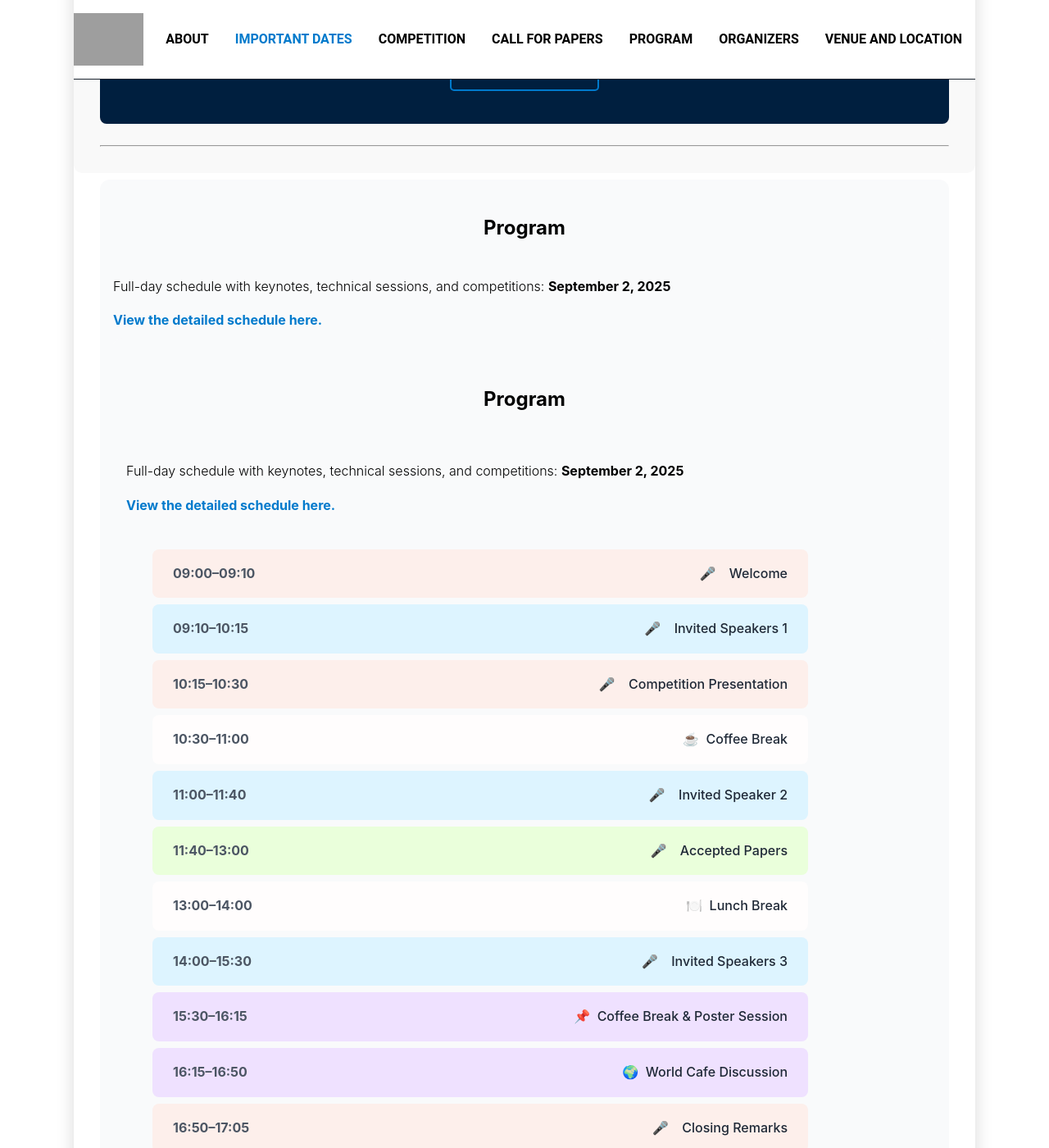
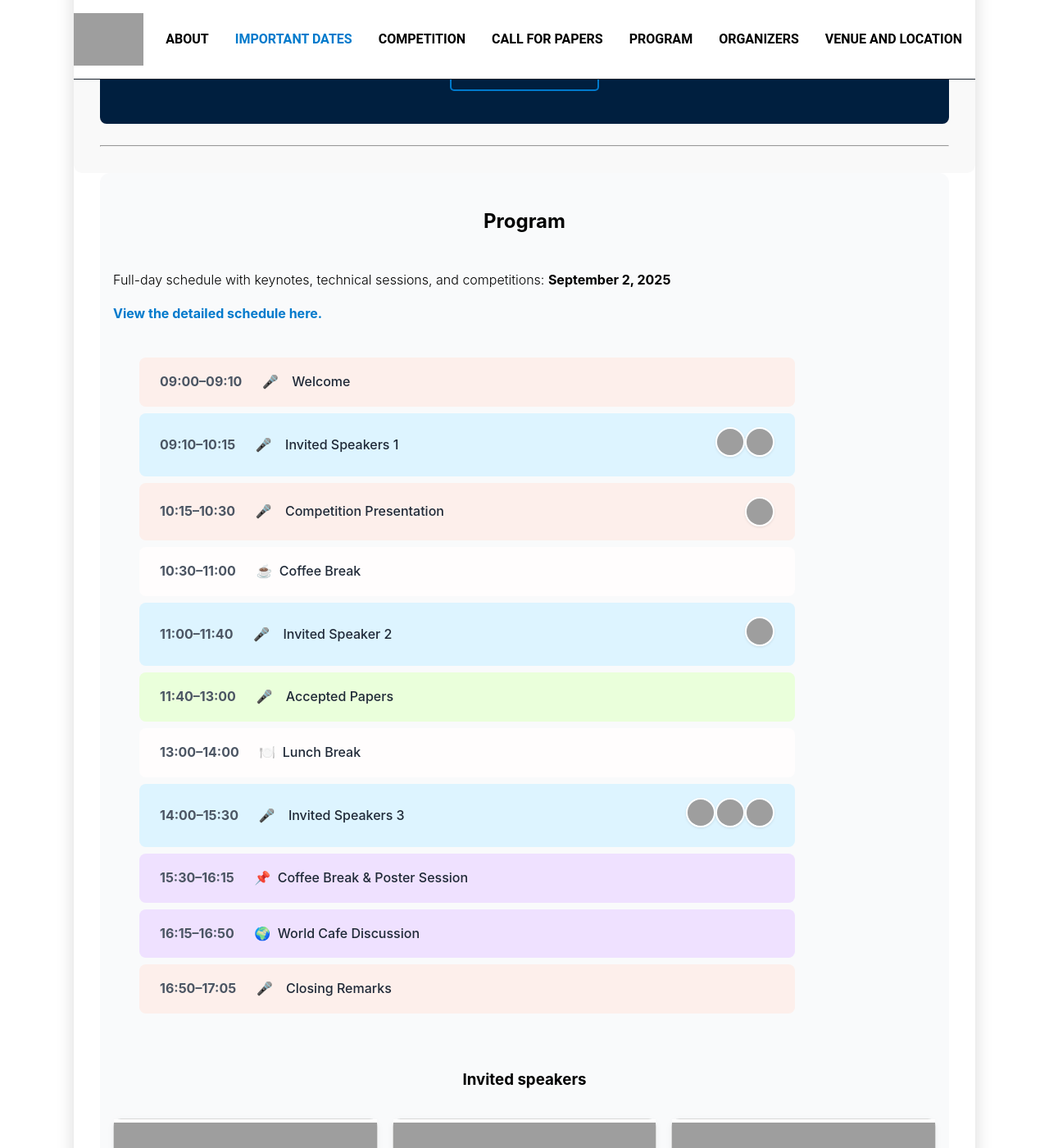
Before and after one commit to comrob/ecmr25slam, a Jekyll site: the page built from docs/index.markdown, in a window 1280 px wide and 1400 px high, scrolled down 3854 px. Shown: the whole window at 82% size. Built offline with Jekyll 4.4.1, drawn with Linux system fonts in a browser that asks for light colours; grey boxes are pictures that could not be loaded.

Commit message:
improve the schedule

```diff
--- a/docs/assets/css/style.css
+++ b/docs/assets/css/style.css
@@ -491,6 +491,7 @@ pre {
   border-radius: var(--border-radius);
   background-color: #fff;
   box-shadow: 0 2px 8px rgba(0, 0, 0, 0.05);
+  scroll-margin-top: var(--header-height-increased, 0px); /* Uses the JS variable, with a fallback of 80px */
 }
 
 .image-info-card:hover {
@@ -876,6 +877,80 @@ li.event-poster.event-networking .date-value::before {
 li.event-poster .date-value::before {
   content: '📌 ';
   margin-right: 4px;
+}
+
+ul.date-list li {
+  display: flex;
+  align-items: center;
+  justify-content: space-between;
+  padding-top: 1rem;
+  padding-bottom: 1rem;
+}
+
+/* Container for the speaker images on the right */
+.schedule-speakers {
+  display: flex;
+  align-items: center;
+  padding-left: 15px; /* Space between text and images */
+}
+
+/* Style for each circular avatar */
+.speaker-avatar {
+  width: 36px;
+  height: 36px;
+  border-radius: 50%;
+  object-fit: cover;
+  border: 2px solid white;
+  box-shadow: 0 1px 3px rgba(0,0,0,0.1);
+}
+
+/* Creates the overlapping effect for multiple speakers */
+.speaker-avatar:not(:first-child) {
+  margin-left: -12px;
+}
+
+
+/* --- 1. Enable Smooth Scrolling for Anchor Links --- */
+html {
+  scroll-behavior: smooth;
+}
+
+/* --- 2. Tooltip Styles for Speaker Avatars --- */
+
+/* The link wrapping the avatar needs to be a positioning context */
+.schedule-speakers a {
+  position: relative;
+  display: block; /* Helps with positioning */
+}
+
+/* The main tooltip bubble */
+.schedule-speakers a::before {
+  content: attr(data-tooltip); /* Pulls text from the HTML data-tooltip attribute */
+  position: absolute;
+  bottom: 125%; /* Position it above the avatar */
+  left: 50%;
+  transform: translateX(-50%);
+
+  /* Visual styling */
+  background-color: var(--dark-color, #2c3e50);
+  color: #fff;
+  padding: 8px 12px;
+  border-radius: 6px;
+  font-size: 0.85rem;
+  line-height: 1.4;
+  white-space: nowrap; /* Keeps the tooltip on one line */
+
+  /* Hide by default and add a smooth transition */
+  opacity: 0;
+  visibility: hidden;
+  transition: opacity 0.2s, visibility 0.2s;
+  z-index: 100;
+}
+
+/* Show the tooltip when hovering over the link */
+.schedule-speakers a:hover::before {
+  opacity: 1;
+  visibility: visible;
 }
 
 /* --- Styles for Dataset Cards --- */
--- a/docs/assets/js/script.js
+++ b/docs/assets/js/script.js
@@ -61,6 +61,7 @@ document.addEventListener("DOMContentLoaded", function () {
     if (header) {
       const headerHeight = header.offsetHeight;
       document.documentElement.style.setProperty('--header-height', `${headerHeight}px`);
+      document.documentElement.style.setProperty('--header-height-increased', `${headerHeight+5}px`);
     }
   };
 
--- a/docs/index.markdown
+++ b/docs/index.markdown
@@ -242,14 +242,6 @@ contact-email: hulchvse@student.cvut.cz
     <hr>
 </section>
 
-<h2 id="program"></h2>
-<section id="program-section">
-<h2>Program</h2>
-<div class="section-intro">
-<p>Full-day schedule with keynotes, technical sessions, and competitions: <strong>September 2, 2025</strong></p>
-
-<p><strong><a href="https://docs.google.com/spreadsheets/d/e/2PACX-1vRKTBlQfFsy7Ry1iLaIIFlKDZww0W6he26UZ_iveERtk5A_Ps7fyLiS-Diam5fnhLhh99U1VO7eT7Yw/pubhtml?gid=764812166&single=true" target="_blank">View the detailed schedule here.</a></strong></p>
-
 <section id="program-section">
 <h2 id="program">Program</h2>
 <div class="section-intro">
@@ -259,58 +251,106 @@ contact-email: hulchvse@student.cvut.cz
 
 <ul class="date-list">
     <li class="event-speech event-organization">
-        <span class="date-label"><strong>09:00–09:10</strong></span>
-        <span class="date-value">Welcome</span>
+        <div>
+            <span class="date-label"><strong>09:00–09:10</strong></span>
+            <span class="date-value">Welcome</span>
+        </div>
+        </li>
+    <li class="event-speech event-invited">
+        <div>
+            <span class="date-label"><strong>09:10–10:15</strong></span>
+            <span class="date-value">Invited Speakers 1</span>
+        </div>
+        <div class="schedule-speakers">
+            <a href="#speaker-artan" data-tooltip="9:10-9:40 - Unal Artan: 'An Unsupervised Approach to Map Quality Assessment'">
+                <img class="speaker-avatar" src="{{ 'https://media.licdn.com/dms/image/v2/D5603AQGjUHX9MRCTvA/profile-displayphoto-shrink_800_800/profile-displayphoto-shrink_800_800/0/1720620910006?e=1758758400&v=beta&t=HFtPZEOZdiFCovy-gkNRqOZ3K__okTh_0cD7Qd-3ml0' | absolute_url }}" alt="Unal Artan">
+            </a>
+            <a href="#speaker-giammarino" data-tooltip="9:40-10:15 - Luca Di Giammarino: 'Active Perception and Mapping...'">
+                <img class="speaker-avatar" src="{{ 'https://media.licdn.com/dms/image/v2/D4E03AQGpPqYM_m7Blg/profile-displayphoto-shrink_800_800/B4EZWBYSjmHUAc-/0/1741632385313?e=1756944000&v=beta&t=AJks70QtbTCRZt54pP9Lc2FlsAFVwx3FdoPGujWXrPg' | absolute_url }}" alt="Luca Di Giammarino">
+            </a>
+        </div>
+    </li>
+    <li class="event-speech event-organization">
+        <div>
+            <span class="date-label"><strong>10:15–10:30</strong></span>
+            <span class="date-value">Competition Presentation</span>
+        </div>
+        <div class="schedule-speakers">
+            <img class="speaker-avatar" src="{{ 'https://media.licdn.com/dms/image/v2/D4E03AQE5MzRZjq0poQ/profile-displayphoto-shrink_800_800/B4EZR1EgpCHMAg-/0/1737130904524?e=1756339200&v=beta&t=qO6kKkLkiYI-hRuQ-_dbHWKujQ8G5imRT7r8Unh5Ljw' | absolute_url }}" alt="Vsevolod Hulchuk">
+        </div>
+    </li>
+    <li class="event-break event-coffee">
+        <div>
+            <span class="date-label"><strong>10:30–11:00</strong></span>
+            <span class="date-value">Coffee Break</span>
+        </div>
     </li>
     <li class="event-speech event-invited">
-        <span class="date-label"><strong>09:10–10:15</strong></span>
-        <span class="date-value">Invited Speakers 1</span>
+        <div>
+            <span class="date-label"><strong>11:00–11:40</strong></span>
+            <span class="date-value">Invited Speaker 2</span>
+        </div>
+        <div class="schedule-speakers">
+            <a href="#speaker-saska" data-tooltip="11:00-11:40 - Martin Saska: 'Long-term UAV deployment...'">
+                <img class="speaker-avatar" src="{{ 'https://ieeexplore.ieee.org/mediastore/IEEE/content/freeimages/8860/10778592/10912745/saska-3547296-small.gif' | absolute_url }}" alt="Martin Saska">
+            </a>
+        </div>
     </li>
-    <li class="event-speech event-organization">
-        <span class="date-label"><strong>10:15–10:30</strong></span>
-        <span class="date-value">Competition Presentation</span>
+    <li class="event-speech event-accepted">
+        <div>
+            <span class="date-label"><strong>11:40–13:00</strong></span>
+            <span class="date-value">Accepted Papers</span>
+        </div>
     </li>
-    <li class="event-break event-coffee">
-        <span class="date-label"><strong>10:30–11:00</strong></span>
-        <span class="date-value">Coffee Break</span>
+    <li class="event-break lunch">
+        <div>
+            <span class="date-label"><strong>13:00–14:00</strong></span>
+            <span class="date-value">Lunch Break</span>
+        </div>
     </li>
     <li class="event-speech event-invited">
-        <span class="date-label"><strong>11:00–11:40</strong></span>
-        <span class="date-value">Invited Speaker 2</span>
-    </li>
-    <li class="event-speech event-accepted">
-        <span class="date-label"><strong>11:40–13:00</strong></span>
-        <span class="date-value">Accepted Papers</span>
-    </li>
-    <li class="event-break lunch">
-        <span class="date-label"><strong>13:00–14:00</strong></span>
-        <span class="date-value">Lunch Break</span>
-    </li>
-    <li class="event-speech event-invited">
-        <span class="date-label"><strong>14:00–15:30</strong></span>
-        <span class="date-value">Invited Speakers 3</span>
+        <div>
+            <span class="date-label"><strong>14:00–15:30</strong></span>
+            <span class="date-value">Invited Speakers 3</span>
+        </div>
+        <div class="schedule-speakers">
+            <a href="#speaker-frosi" data-tooltip="14:00-14:30 - Matteo Frosi: 'Beyond Vision: Radar-based SLAM...'">
+                <img class="speaker-avatar" src="{{ 'https://airlab.deib.polimi.it/wp-content/uploads/2025/05/MatteoFrosi.png' | absolute_url }}" alt="Matteo Frosi">
+            </a>
+            <a href="#speaker-dharmadhikari" data-tooltip="14:30-15:00 - Mihir Dharmadhikari: 'Resilient Multi-modal SLAM'">
+                <img class="speaker-avatar" src="{{ 'https://media.licdn.com/dms/image/v2/D4D03AQFvYNBWBYZeOg/profile-displayphoto-shrink_800_800/B4DZUQ2ig.HwAc-/0/1739744488368?e=1758758400&v=beta&t=XtqcQmLyfSZFG_jkmZR-KSh3ykaFKV-tEs28OEP6Ijo' | absolute_url }}" alt="Mihir Dharmadhikari">
+            </a>
+            <a href="#speaker-laconte" data-tooltip="15:00-15:30 - Johann Laconte: 'Towards Robust and Resilient SLAM...'">
+                <img class="speaker-avatar" src="{{ 'https://media.licdn.com/dms/image/v2/C4D03AQFt9_rXg6b_dQ/profile-displayphoto-shrink_800_800/profile-displayphoto-shrink_800_800/0/1597151083827?e=1758758400&v=beta&t=4fRVqllLxSsaRiyW_LRDH_uu8opVHg28fbcAwqhdfTM' | absolute_url }}" alt="Johann Laconte">
+            </a>
+        </div>
     </li>
     <li class="event-poster coffee">
-        <span class="date-label"><strong>15:30–16:15</strong></span>
-        <span class="date-value">Coffee Break & Poster Session</span>
+        <div>
+            <span class="date-label"><strong>15:30–16:15</strong></span>
+            <span class="date-value">Coffee Break & Poster Session</span>
+        </div>
     </li>
     <li class="event-poster event-networking">
-        <span class="date-label"><strong>16:15–16:50</strong></span>
-        <span class="date-value">World Cafe Discussion</span>
-    </li>
+        <div>
+            <span class="date-label"><strong>16:15–16:50</strong></span>
+            <span class="date-value">World Cafe Discussion</span>
+        </div>
+        </li>
     <li class="event-speech event-organization">
-        <span class="date-label"><strong>16:50–17:05</strong></span>
-        <span class="date-value">Closing Remarks</span>
-    </li>
+        <div>
+            <span class="date-label"><strong>16:50–17:05</strong></span>
+            <span class="date-value">Closing Remarks</span>
+        </div>
+        </li>
 </ul>
 </div>
 
 <br/>
 
-
 <h3>Invited speakers</h3>
 <div class="image-info-grid small">
-    <div class="image-info-card">
+    <div id="speaker-saska" class="image-info-card">
         <img src="{{ 'https://ieeexplore.ieee.org/mediastore/IEEE/content/freeimages/8860/10778592/10912745/saska-3547296-small.gif' | absolute_url }}">
         <div class="card-content">
             <strong>Martin Saska</strong>
@@ -318,7 +358,7 @@ contact-email: hulchvse@student.cvut.cz
             <i>Topic: "Long-term UAV deployment in challenging GNSS-denied conditions"</i>
         </div>
     </div>
-    <div class="image-info-card">
+    <div id="speaker-frosi" class="image-info-card">
         <img src="{{ 'https://airlab.deib.polimi.it/wp-content/uploads/2025/05/MatteoFrosi.png' | absolute_url }}">
         <div class="card-content">
             <strong>Matteo Frosi</strong>
@@ -326,7 +366,7 @@ contact-email: hulchvse@student.cvut.cz
             <i>Topic: "Beyond Vision: Radar-based SLAM for Robust Localization and Mapping"</i>
         </div>
     </div>
-    <div class="image-info-card">
+    <div id="speaker-laconte" class="image-info-card">
         <img src="{{ 'https://media.licdn.com/dms/image/v2/C4D03AQFt9_rXg6b_dQ/profile-displayphoto-shrink_800_800/profile-displayphoto-shrink_800_800/0/1597151083827?e=1758758400&v=beta&t=4fRVqllLxSsaRiyW_LRDH_uu8opVHg28fbcAwqhdfTM' | absolute_url }}">
         <div class="card-content">
             <strong>Johann Laconte</strong>
@@ -334,7 +374,7 @@ contact-email: hulchvse@student.cvut.cz
             <i>Topic: "Towards Robust and Resilient SLAM for Field Robotics"</i>
         </div>
     </div>
-    <div class="image-info-card">
+    <div id="speaker-giammarino" class="image-info-card">
         <img src="{{ 'https://media.licdn.com/dms/image/v2/D4E03AQGpPqYM_m7Blg/profile-displayphoto-shrink_800_800/B4EZWBYSjmHUAc-/0/1741632385313?e=1756944000&v=beta&t=AJks70QtbTCRZt54pP9Lc2FlsAFVwx3FdoPGujWXrPg' | absolute_url }}">
         <div class="card-content">
             <strong>Luca Di Giammarino <span class="online-badge">online</span></strong>
@@ -346,7 +386,7 @@ contact-email: hulchvse@student.cvut.cz
             </div>
         </div>
     </div>
-    <div class="image-info-card">
+    <div id="speaker-dharmadhikari" class="image-info-card">
         <img src="{{ 'https://media.licdn.com/dms/image/v2/D4D03AQFvYNBWBYZeOg/profile-displayphoto-shrink_800_800/B4DZUQ2ig.HwAc-/0/1739744488368?e=1758758400&v=beta&t=XtqcQmLyfSZFG_jkmZR-KSh3ykaFKV-tEs28OEP6Ijo' | absolute_url }}">
         <div class="card-content">
             <strong>Mihir Dharmadhikari <span class="online-badge">online</span></strong>
@@ -358,7 +398,7 @@ contact-email: hulchvse@student.cvut.cz
             </div>
         </div>
     </div>
-    <div class="image-info-card">
+    <div id="speaker-artan" class="image-info-card">
         <img src="{{ 'https://media.licdn.com/dms/image/v2/D5603AQGjUHX9MRCTvA/profile-displayphoto-shrink_800_800/profile-displayphoto-shrink_800_800/0/1720620910006?e=1758758400&v=beta&t=HFtPZEOZdiFCovy-gkNRqOZ3K__okTh_0cD7Qd-3ml0' | absolute_url }}">
         <div class="card-content">
             <strong>Unal Artan <span class="online-badge">online</span></strong>
```
